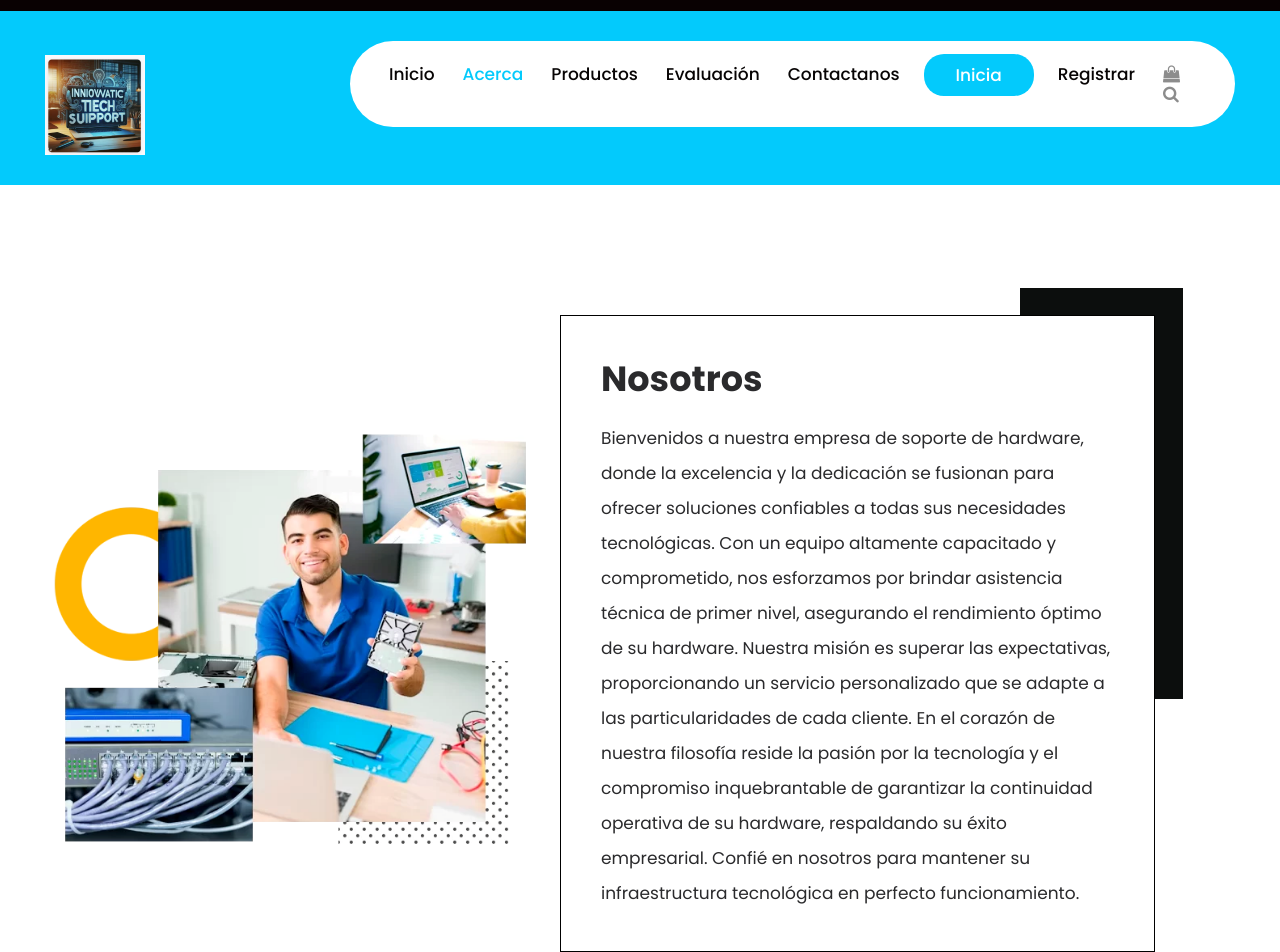
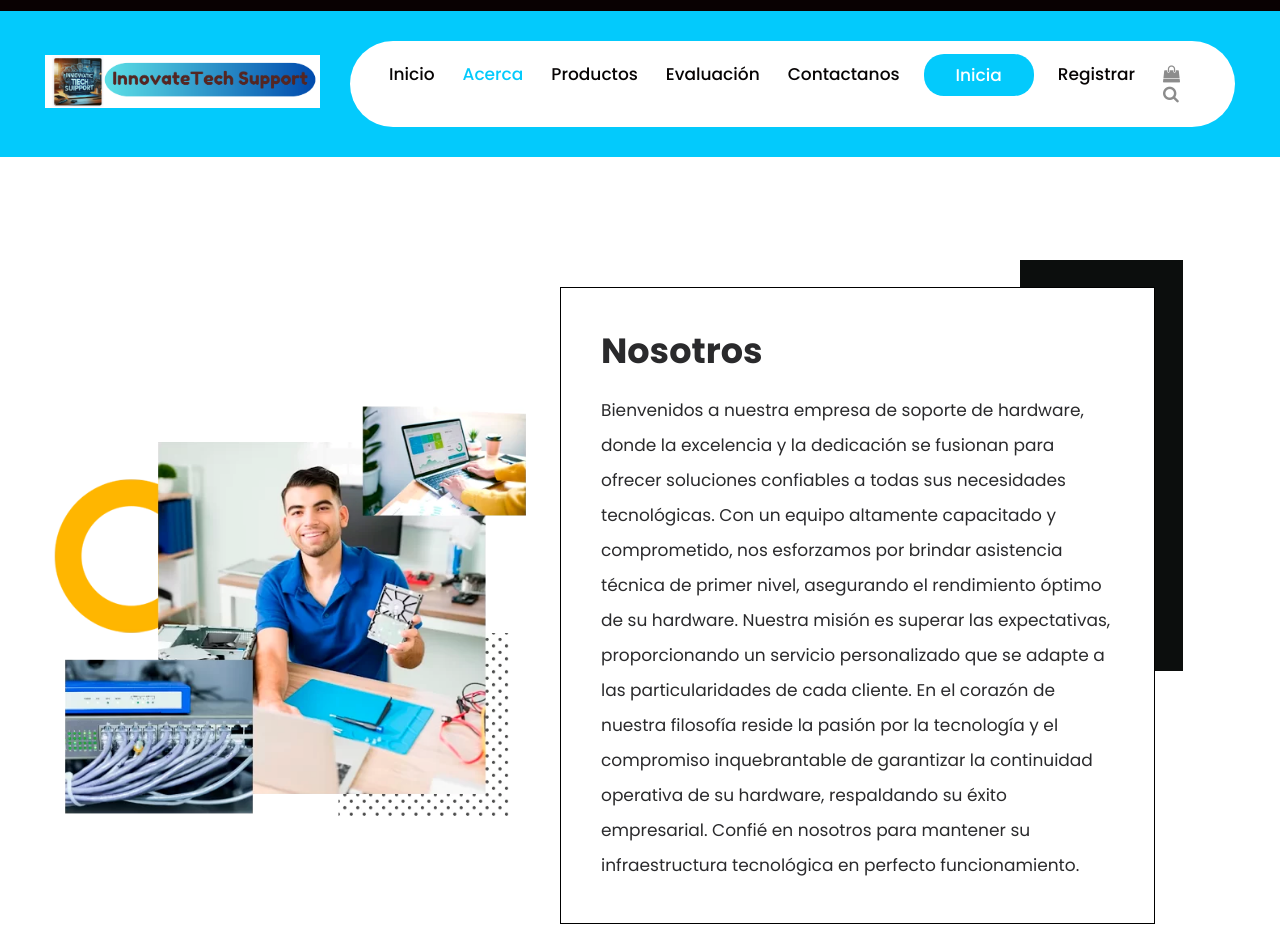
Before and after one commit to Marcosquito/marcosquito.github.io, a plain HTML site: page about.html in a window 1280 px wide. Shown: the top 952 px of the page. Drawn offline with nearby package versions, Linux system fonts and the light colour scheme; files whose address does not match are found by name.

Commit message:
logoverdadero

```diff
--- a/about.html
+++ b/about.html
@@ -46,7 +46,7 @@
                      <div class="full">
                         <div class="center-desk">
                            <div class="logo">
-                              <a href="index.html"><img src="images/estesi1.png" alt="#" /></a>
+                              <a href="index.html"><img src="images/perfecto.png" alt="#" /></a>
                            </div>
                         </div>
                      </div>
```
Also changed, not shown: contact.html (+1 -1 lines), glasses.html (+1 -1 lines), index.html (+1 -1 lines), shop.html (+1 -1 lines), images/perfecto.png (added).
